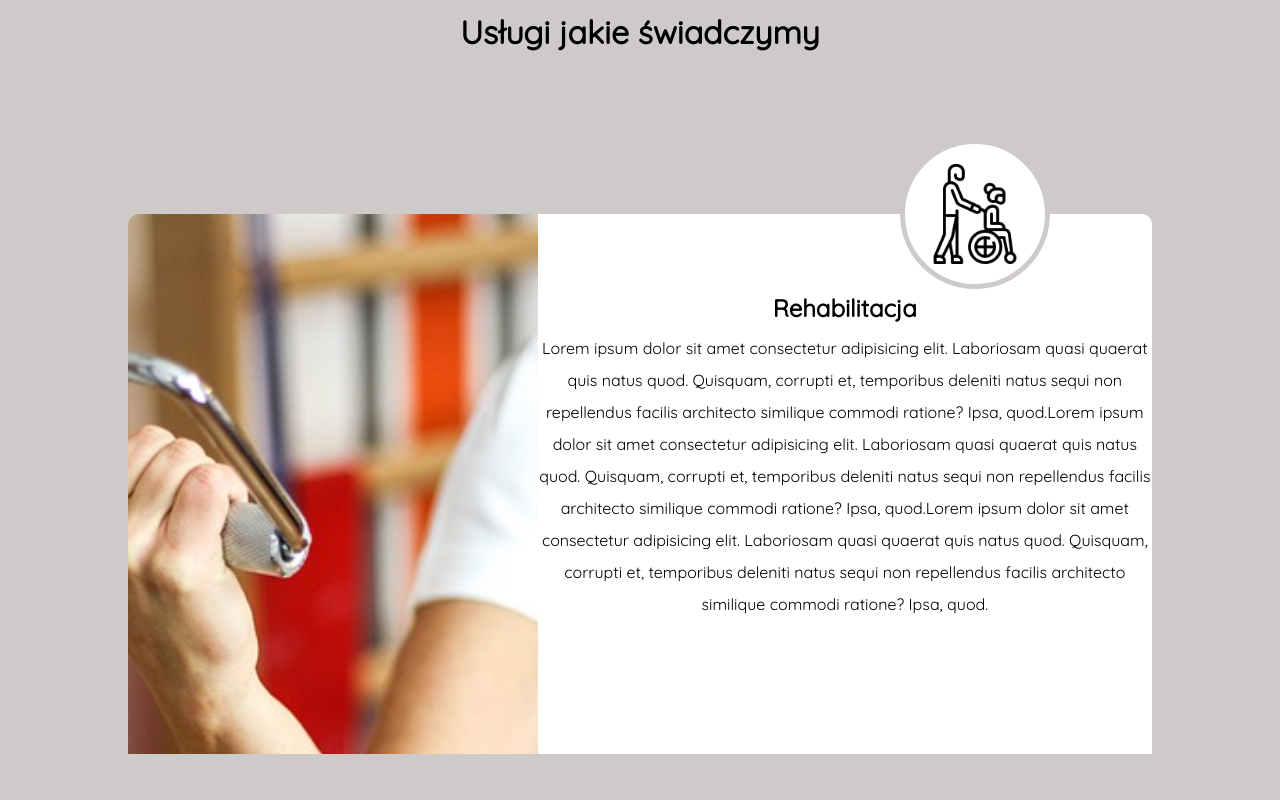
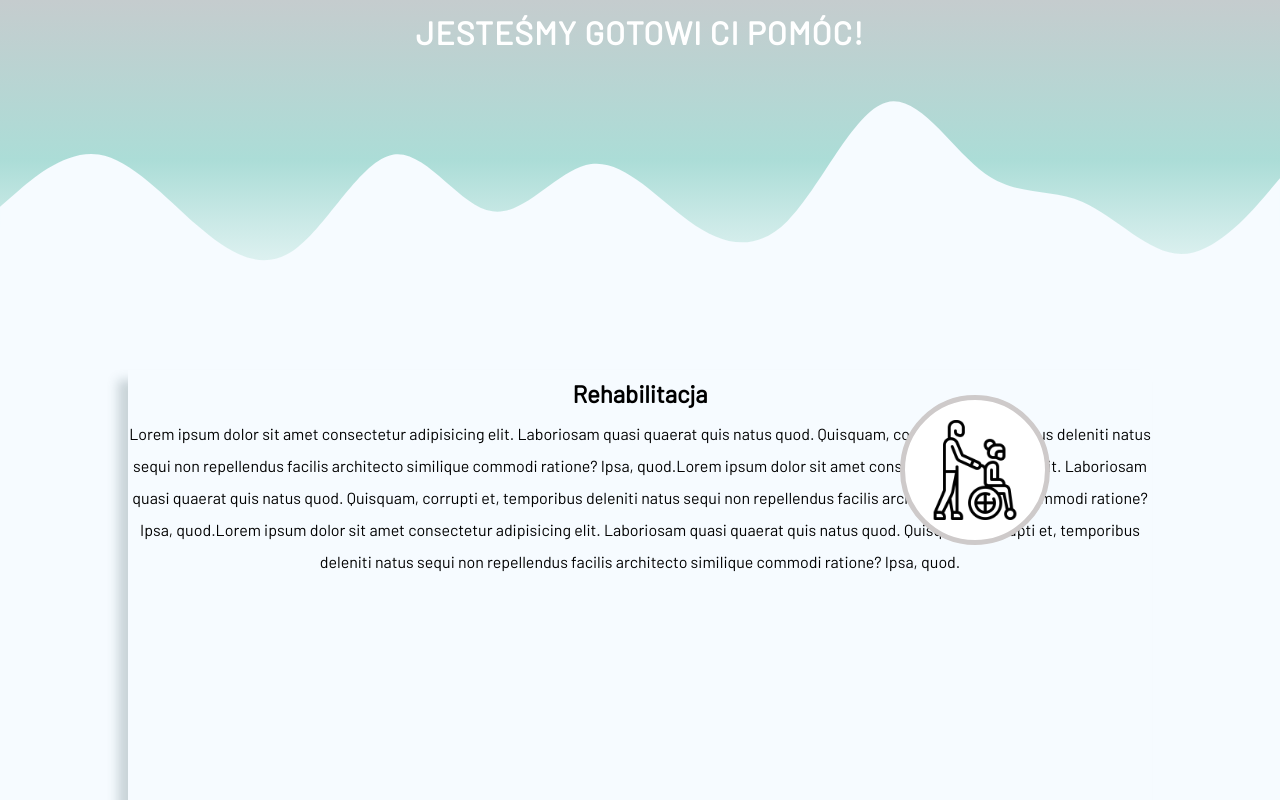
Before and after one commit to PaulinaDyrek/fizjp_app, a Next.js app: page /components/method in a window 1280 px wide. Shown: the top 800 px of the page. Built offline with nearby package versions, Linux system fonts and the light colour scheme.

Commit message:
modify offer

```diff
--- a/app/components/method/page.js
+++ b/app/components/method/page.js
@@ -4,23 +4,20 @@ export default function Offer(){
   return(
     <div className='work'>
       <div className='title-container'>
-        <h1>Usługi jakie świadczymy</h1>
+        <h1>Jesteśmy gotowi Ci pomóc!</h1>
+        <svg xmlns="http://www.w3.org/2000/svg" viewBox="0 0 1440 319"><path fill="#f6fbff" fill-opacity="1" d="M0,192L18.5,176C36.9,160,74,128,111,133.3C147.7,139,185,181,222,213.3C258.5,245,295,267,332,240C369.2,213,406,139,443,133.3C480,128,517,192,554,197.3C590.8,203,628,149,665,144C701.5,139,738,181,775,208C812.3,235,849,245,886,208C923.1,171,960,85,997,74.7C1033.8,64,1071,128,1108,154.7C1144.6,181,1182,171,1218,186.7C1255.4,203,1292,245,1329,245.3C1366.2,245,1403,203,1422,181.3L1440,160L1440,320L1421.5,320C1403.1,320,1366,320,1329,320C1292.3,320,1255,320,1218,320C1181.5,320,1145,320,1108,320C1070.8,320,1034,320,997,320C960,320,923,320,886,320C849.2,320,812,320,775,320C738.5,320,702,320,665,320C627.7,320,591,320,554,320C516.9,320,480,320,443,320C406.2,320,369,320,332,320C295.4,320,258,320,222,320C184.6,320,148,320,111,320C73.8,320,37,320,18,320L0,320Z"></path></svg>
       </div>
       <div className='main'>
-        <div className='divider'>
-          <div className='img-box'>
+        {/* <div className='img-box'>
             <img src='/article1.jpg' />
-          </div>
-          <div className='description-box'>
-            <h2>Rehabilitacja</h2>
-            <p>Lorem ipsum dolor sit amet consectetur adipisicing elit. Laboriosam quasi quaerat quis natus quod. Quisquam, corrupti et, temporibus deleniti natus sequi non repellendus facilis architecto similique commodi ratione? Ipsa, quod.Lorem ipsum dolor sit amet consectetur adipisicing elit. Laboriosam quasi quaerat quis natus quod. Quisquam, corrupti et, temporibus deleniti natus sequi non repellendus facilis architecto similique commodi ratione? Ipsa, quod.Lorem ipsum dolor sit amet consectetur adipisicing elit. Laboriosam quasi quaerat quis natus quod. Quisquam, corrupti et, temporibus deleniti natus sequi non repellendus facilis architecto similique commodi ratione? Ipsa, quod.</p>
-          </div>
-        </div>
+        </div> */}
+        <h2>Rehabilitacja</h2>
+        <p>Lorem ipsum dolor sit amet consectetur adipisicing elit. Laboriosam quasi quaerat quis natus quod. Quisquam, corrupti et, temporibus deleniti natus sequi non repellendus facilis architecto similique commodi ratione? Ipsa, quod.Lorem ipsum dolor sit amet consectetur adipisicing elit. Laboriosam quasi quaerat quis natus quod. Quisquam, corrupti et, temporibus deleniti natus sequi non repellendus facilis architecto similique commodi ratione? Ipsa, quod.Lorem ipsum dolor sit amet consectetur adipisicing elit. Laboriosam quasi quaerat quis natus quod. Quisquam, corrupti et, temporibus deleniti natus sequi non repellendus facilis architecto similique commodi ratione? Ipsa, quod.</p>
         <div className='circle'>
           <img src='/offer_1.png' />
         </div>
       </div>
-      <div className='main'>
+      {/* <div className='main'>
         <div className='divider'>
           <h2>Terapia manualna</h2>
           <p>Lorem ipsum dolor sit amet consectetur adipisicing elit. Laboriosam quasi quaerat quis natus quod. Quisquam, corrupti et, temporibus deleniti natus sequi non repellendus facilis architecto similique commodi ratione? Ipsa, quod.Lorem ipsum dolor sit amet consectetur adipisicing elit. Laboriosam quasi quaerat quis natus quod. Quisquam, corrupti et, temporibus deleniti natus sequi non repellendus facilis architecto similique commodi ratione? Ipsa, quod.Lorem ipsum dolor sit amet consectetur adipisicing elit. Laboriosam quasi quaerat quis natus quod. Quisquam, corrupti et, temporibus deleniti natus sequi non repellendus facilis architecto similique commodi ratione? Ipsa, quod.</p>
@@ -64,7 +61,7 @@ export default function Offer(){
         <div className='circle'>
           <img src='/offer_1.png' />
         </div>
-      </div>
+      </div> */}
 
       {/* <div className='main'>
         <div className='divider'>diveder</div>
--- a/app/globals.css
+++ b/app/globals.css
@@ -1,11 +1,11 @@
-/* @import url('https://fonts.googleapis.com/css2?family=Barlow:wght@300;400&family=Roboto+Slab&family=Roboto:wght@400;700&family=Titillium+Web:wght@300&display=swap'); */
-@import url('https://fonts.googleapis.com/css2?family=Barlow:wght@300;400&family=Montserrat&family=Poppins:wght@200;300&family=Quicksand&family=Roboto+Slab&family=Roboto:wght@400;700&family=Titillium+Web:wght@300&display=swap');
+@import url('https://fonts.googleapis.com/css2?family=Barlow:wght@300;400&family=Roboto+Slab&family=Roboto:wght@400;700&family=Titillium+Web:wght@300&display=swap');
+
 * {
   box-sizing: border-box;
   padding: 0;
   margin: 0;
   line-height: 2;
-  font-family: Quicksand, sans-serif;
+  font-family: Barlow, sans-serif;
   overflow-x: hidden;
 
 
--- a/app/sass/menu.scss
+++ b/app/sass/menu.scss
@@ -41,6 +41,7 @@
   color:rgb(255, 255, 255);
   margin: 10px;
   padding: 5px;
+  font-size: 17px;
   font-weight: 600;
   text-align: center;
   padding-right: 10px;
--- a/app/sass/offer.scss
+++ b/app/sass/offer.scss
@@ -1,34 +1,52 @@
 .work{
-  background-color: #cecaca;
+  background-color:#f6fbff;
   width: 100%;
   height: 100%;
+}
+.title-container{
+  position: relative;
+  width: 100%;
+  height: 40vh;
+  overflow: hidden;
+  background: linear-gradient(rgba(152, 161, 161, 0.52), rgba(140, 208, 198, 0.7),rgba(255, 255, 255, 0.45));
+}
+.title-container h1 {
+  color: white;
+  text-transform: uppercase;
+  letter-spacing: 1px;
+  margin-top: 0;
+}
+.title-container svg{
+  position: absolute;
+  bottom: 0;
+  left: 0;
+  width: 100%;
+  display: block;
 
 }
-
 .main{
   position: relative;
   width: 80%;
-  height: 80vh;
+  height: 60vh;
   overflow: hidden;
-  margin: 50px auto 0;
-  &:hover .circle img{
-    transform: rotate(360deg);
-  }
+  margin: 50px auto 100px;
+  box-shadow: -10px 10px 10px rgba(69, 96, 98, 0.25);
 }
-.divider{
-  position: absolute;
-  width: 100%;
-  height: 100vh;
-  display: flex;
-  justify-content: flex-start;
-  gap:20px;
-  background: white;
-  margin-top: 100px;
-  padding: 50px;
-  border-radius: 10px;
-  z-index: 1;
 
- }
+// .divider{
+//   position: absolute;
+//   width: 100%;
+//   height: 60vh;
+//   display: flex;
+//   justify-content: flex-start;
+//   gap:20px;
+//   margin-top: 80px;
+//   padding: 50px;
+//   border-radius: 10px;
+//   z-index: 1;
+//   color: white;
+//  }
+
 .circle{
   position: absolute;
   z-index: 2;
@@ -44,7 +62,7 @@
 .circle img{
   width: 100px;
   margin-top: 20px;
-  transition: transform 1s;
+  // transition: transform 1s;
 }
 .img-box img{
   width:40%;
@@ -52,6 +70,7 @@
   object-fit: cover;
   object-position: center;
   overflow: hidden;
+  opacity: 0.8;
   position: absolute;
   top: 0;
   left: 0;
```
